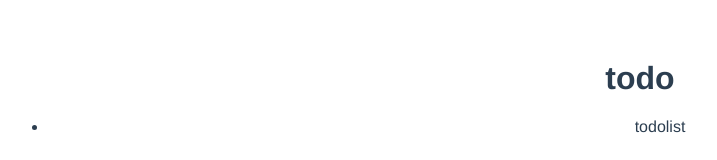
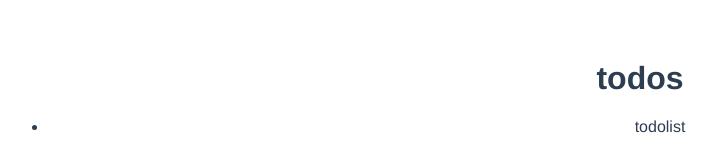
Before and after one commit to efimenko777/viskin, a Vue app: page / in a window 1280 px wide. Shown: the top 160 px of the page, without its empty margins (0-717 px from the left). Built offline with nearby package versions, Linux system fonts and the light colour scheme.

Commit message:
New message

```diff
--- a/src/App.vue
+++ b/src/App.vue
@@ -1,6 +1,6 @@
 <template>
   <div id="app">
-    <h1>todo</h1>
+    <h1>todos</h1>
     <Todolist/>
   </div>
 </template>
```
